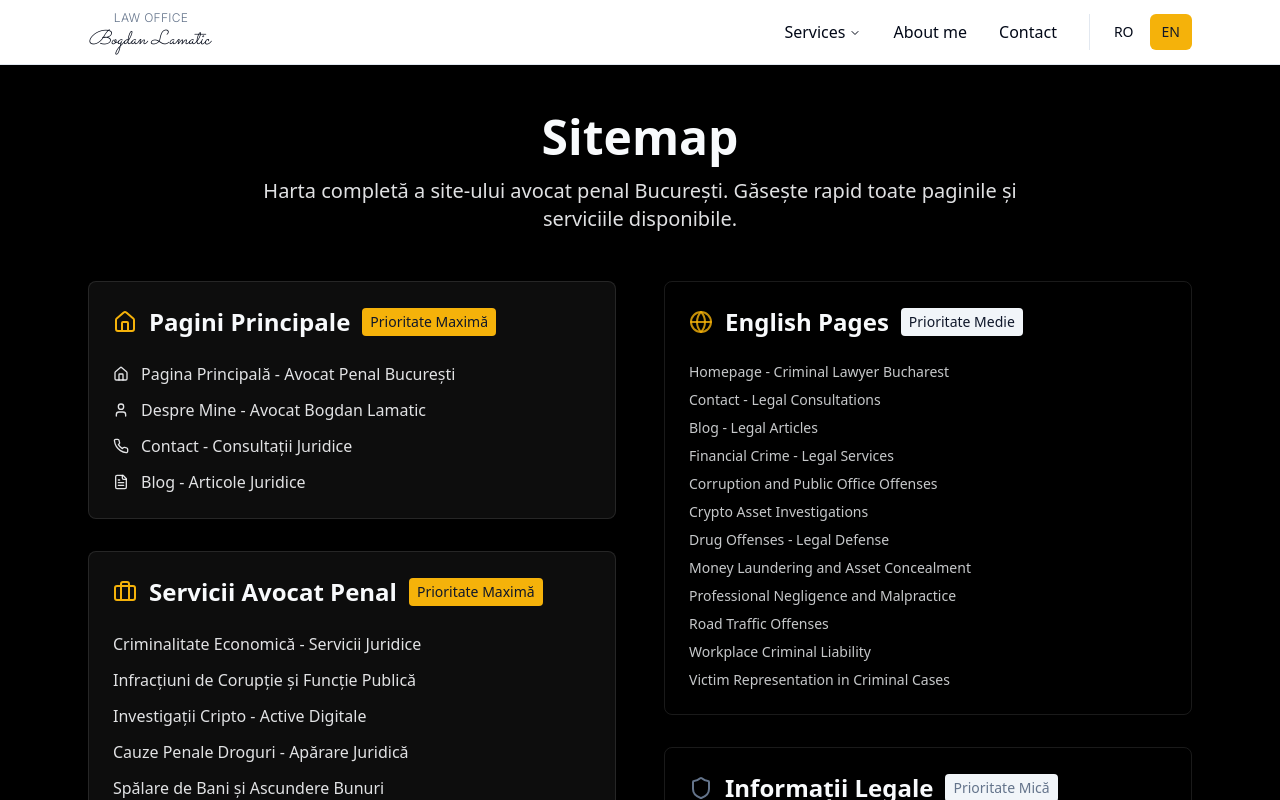
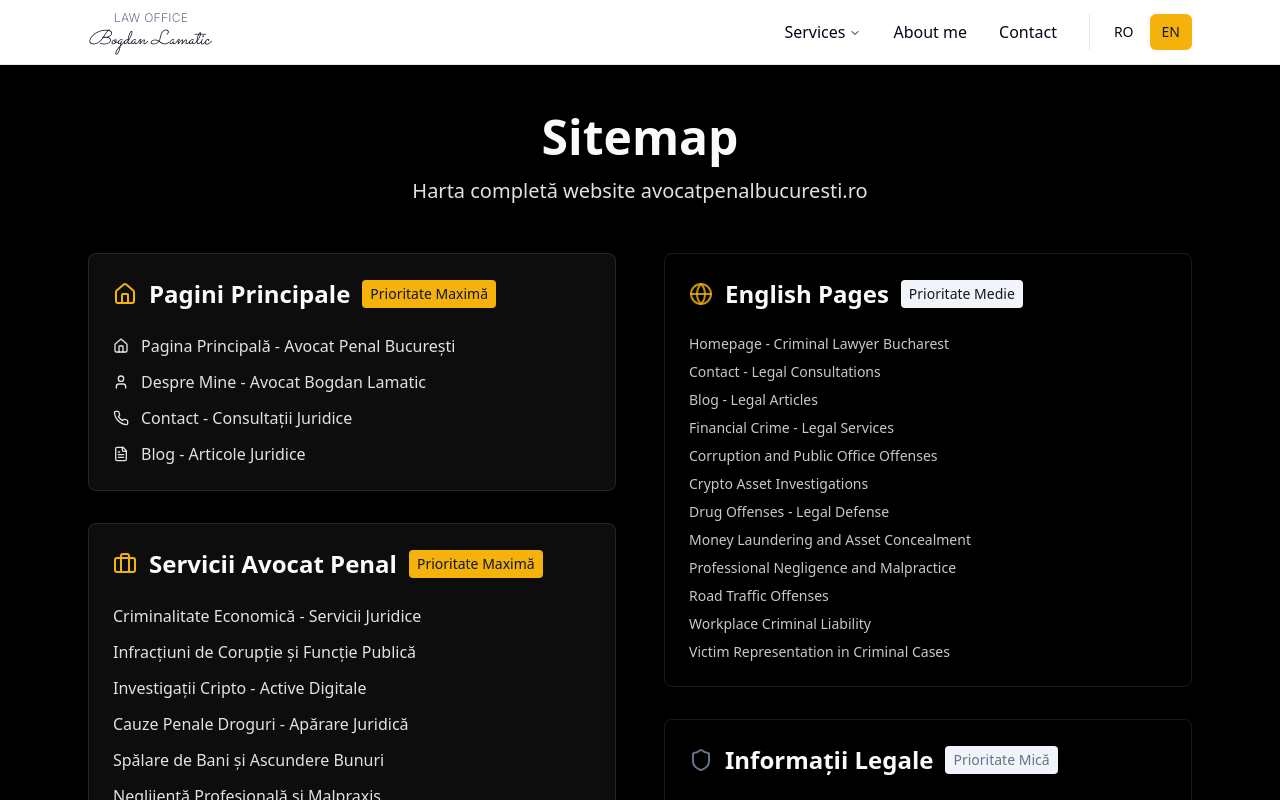
Before and after one commit to rzv1310/bogdan, a React (Vite) app: page /sitemap.xml in a window 1280 px wide. Shown: the top 800 px of the page. Built offline with nearby package versions, Linux system fonts and the light colour scheme; what @react-pdf/renderer would draw is missing.

Commit message:
Refactor: Update sitemap page title
Update the title of the HTML sitemap page to "Harta completă website avocatpenalbucuresti.ro".

```diff
--- a/src/pages/Sitemap.tsx
+++ b/src/pages/Sitemap.tsx
@@ -58,7 +58,7 @@ export default function Sitemap() {
         <header className="text-center mb-12">
           <h1 className="text-4xl md:text-5xl font-bold mb-4">Sitemap</h1>
           <p className="text-xl text-hero-foreground/90 max-w-3xl mx-auto">
-            Harta completă a site-ului avocat penal București. Găsește rapid toate paginile și serviciile disponibile.
+            Harta completă website avocatpenalbucuresti.ro
           </p>
         </header>
 
```
